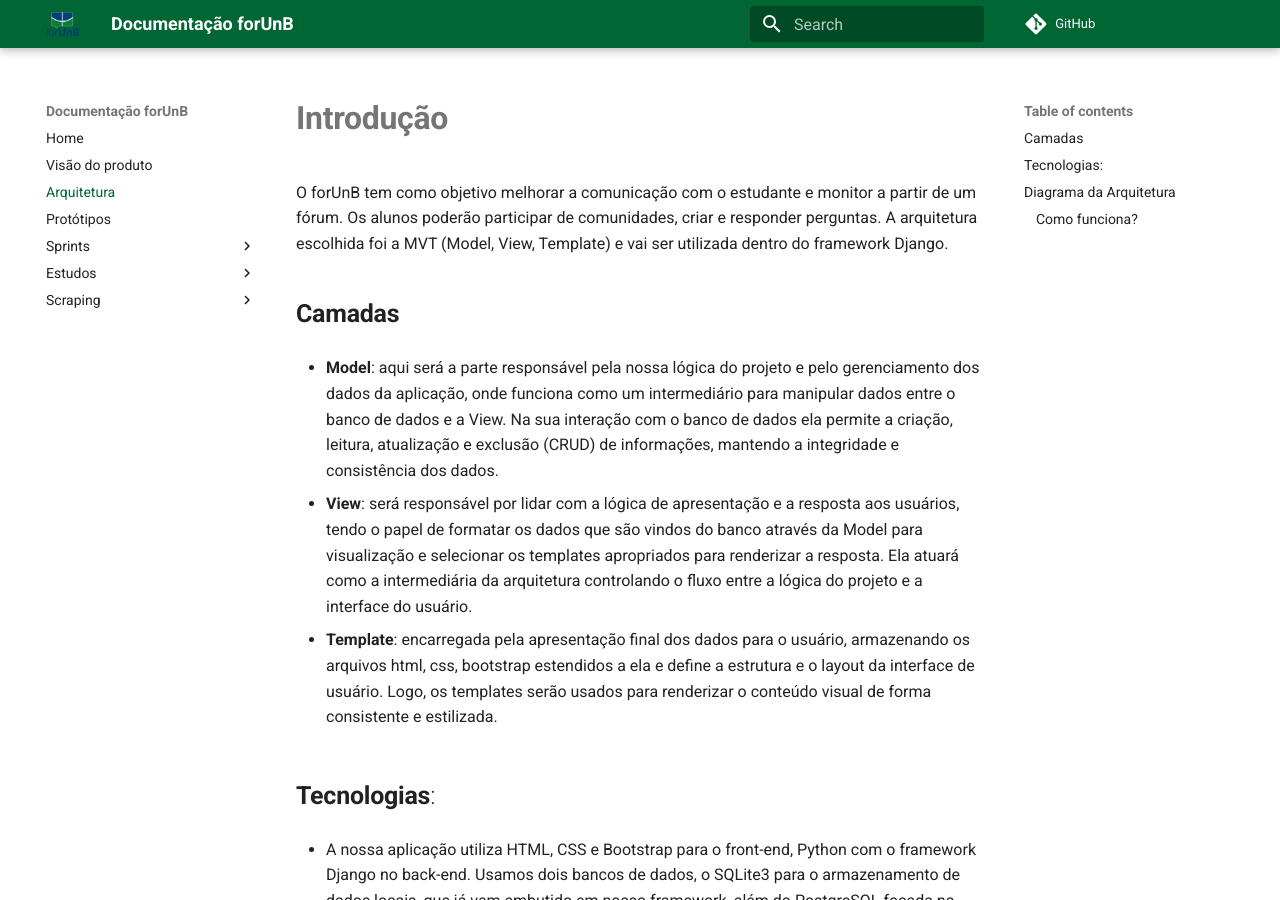
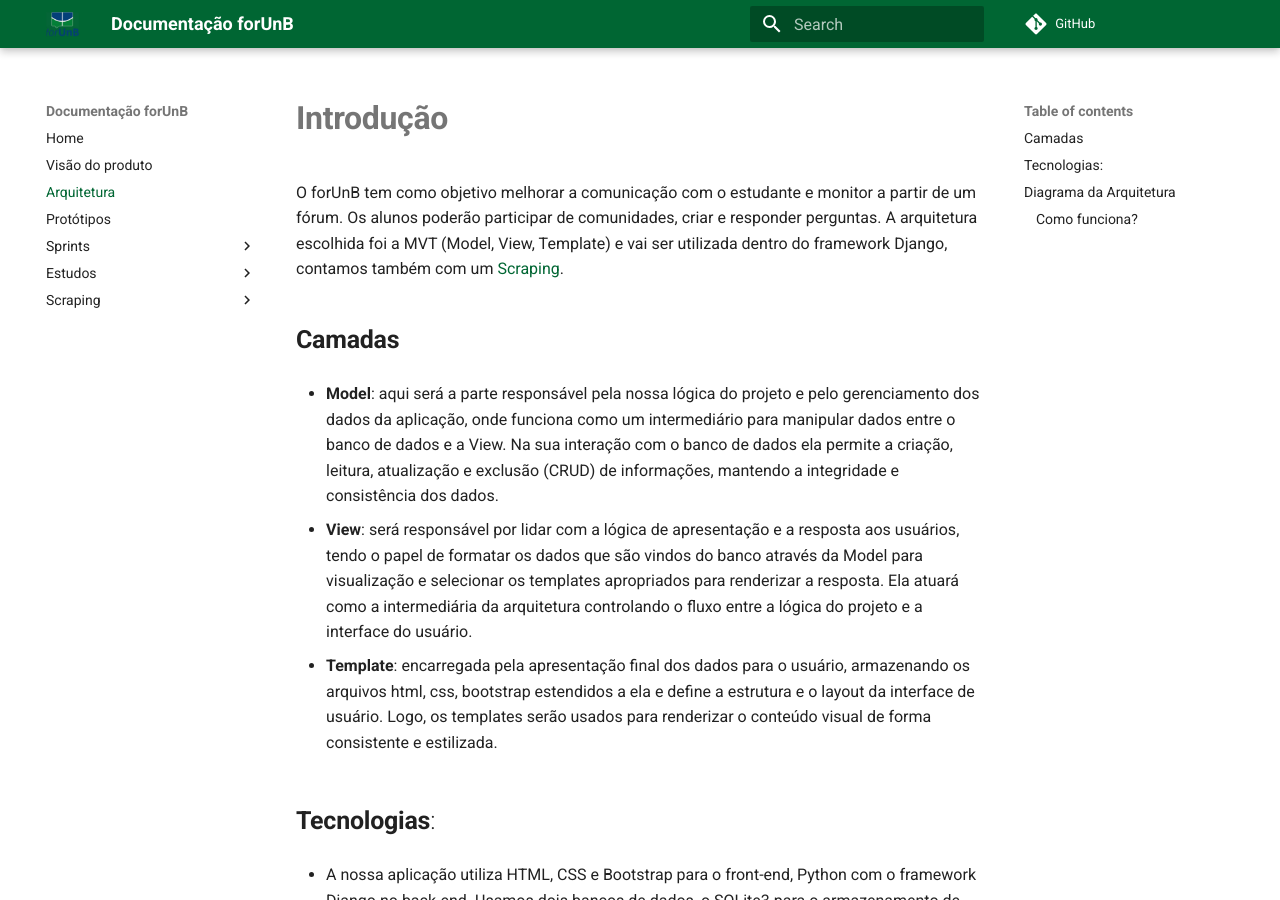
Before and after one commit to unb-mds/2024-1-forUnB, an MkDocs documentation site: the page built from docs/arquitetura/arquitetura.md, in a window 1280 px wide and 900 px high. Built offline with MkDocs 1.6.1 and Material for MkDocs 9.7.7, drawn with Linux system fonts in a browser that asks for light colours; comment, search, counter and statistics services are not loaded.

Commit message:
docs: adding Scraping superlink

```diff
--- a/docs/arquitetura/arquitetura.md
+++ b/docs/arquitetura/arquitetura.md
@@ -1,5 +1,5 @@
 # **Introdução**
-O forUnB tem como objetivo melhorar a comunicação com o estudante e monitor a partir de um fórum. Os alunos poderão participar de comunidades, criar e responder perguntas. A arquitetura escolhida foi a MVT (Model, View, Template) e vai ser utilizada dentro do framework Django.
+O forUnB tem como objetivo melhorar a comunicação com o estudante e monitor a partir de um fórum. Os alunos poderão participar de comunidades, criar e responder perguntas. A arquitetura escolhida foi a MVT (Model, View, Template) e vai ser utilizada dentro do framework Django, contamos também com um [Scraping](../scraping/documentacao.md).
 
 ## **Camadas**
 
```
